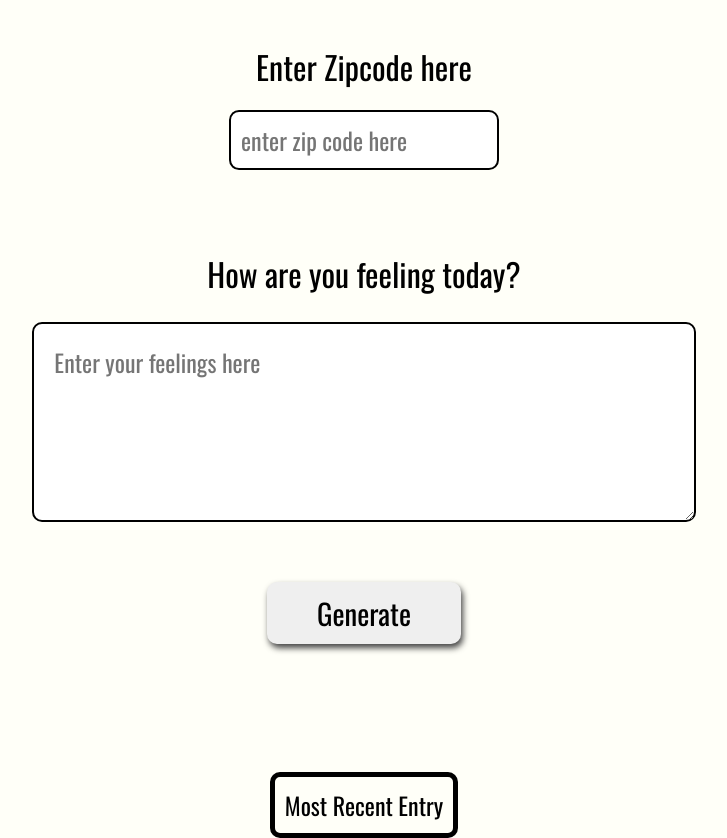
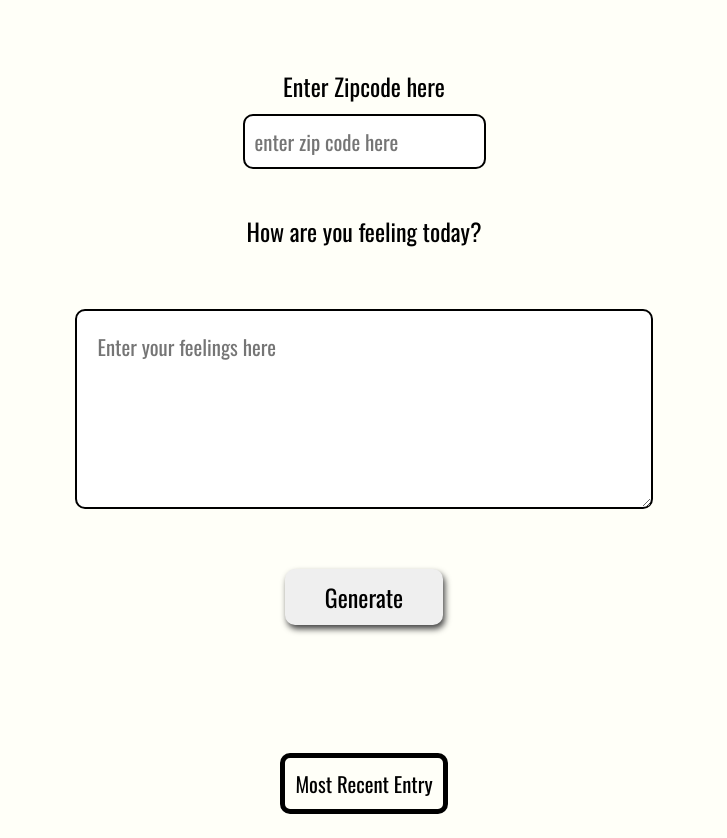
Before and after one commit to atheerweb/weatherApp, a plain HTML site: page website/index.html in a window 1280 px wide. Shown: the part 135-973 px from the top of the page, without its empty margins (276-1003 px from the left). After the commit the page ends 949 px from the top, so only its background shows below. Drawn offline with nearby package versions, Linux system fonts and the light colour scheme; a web font is replaced by a local one.

Commit message:
adjusting design

```diff
--- a/server.js
+++ b/server.js
@@ -3,6 +3,7 @@ projectData = {};
 
 // Require Express to run server and routes
 const express = require("express");
+const bodyParser = require('body-parser')
 // Start up an instance of app
 const app = express();
 /* Middleware*/
@@ -20,3 +21,7 @@ app.use(express.static("website"));
 const port = 8000;
 const successM = () => console.log(`server is running on port : ${port}`);
 const server = app.listen(port, successM);
+
+//endpoint object
+
+const projectData = {};
--- a/website/app.js
+++ b/website/app.js
@@ -1,5 +1,18 @@
 /* Global Variables */
-
+// fetch API
+document.addEventListener('click' , weather)
+const weather = async ( baseUrl , api , inputValue ) =>{
+     baseUrl    = "http://api.openweathermap.org/data/2.5/weather?q=Cairo&appid=";
+     api        = "10ffa9fc67e9982b1f9ead91b08820c2"
+     inputValue = '';
+    const response = await fetch (baseUrl+api)
+    try{
+        const finalStageData = response.temp.json()
+        console.log(finalStageData)
+    }catch(error){
+        console.log(`failed due to : ${error}`)
+    }
+}
 // Create a new date instance dynamically with JS
 let d = new Date();
 let newDate = d.getMonth()+'.'+ d.getDate()+'.'+ d.getFullYear();
--- a/website/style.css
+++ b/website/style.css
@@ -8,7 +8,7 @@ body{
 /*small phones style*/
 .headline{
     margin: auto;
-    font-size: 5rem;
+    font-size: 2rem;
 }
 #app{
     display: grid;
@@ -51,15 +51,15 @@ body{
 }
 .title{
     margin: auto;
-    font-size: 3rem;
-    padding: 30px;
+    font-size: 1.3rem;
+    padding: 10px;
     border-radius: 10px;
 }
 
 /*  Basic Styling To Override Default For Basic HTML Elements */
 label{
     display:block;
-    font-size: 3.5rem;
+    font-size: 1.5rem;
     margin:0 auto;
     text-align: center;
 }
@@ -68,21 +68,22 @@ input{
     display:block;
     height:auto;
     width: auto;
-    font-size: 3rem;
+    font-size: 1.3rem;
     font-family: 'Oswald', sans-serif;
     border: none;
     border: solid 2px black;
     padding: 10px;
     border-radius: 10px;
-    margin: 60px;
+    margin:auto;
+    margin-top: 10px;
 }
 
 button{
-    font-size: 3rem;
+    font-size: 1.5rem;
     font-family: 'Oswald', sans-serif;
     border: none;
     box-shadow: 2px 4px 6px #444;
-    padding:20px 100px;
+    padding:10px 40px;
     border-radius: 10px;
 }
 h1{
@@ -95,9 +96,9 @@ h1{
     align-items: center;
 }
 textarea{
-    font-size: 3rem;
+    font-size: 1.3rem;
     font-family: 'Oswald', sans-serif;
-    width: 90%;
+    width: 85%;
     height:200px;
     border:solid 2px black;
     margin: 60px;
@@ -127,7 +128,11 @@ button:focus {
 
 }
 
-@media screen  and (min-width: 1024px){
+
+.entry {
+        margin-top: 300px;
+    }
+@media screen and (min-width:1366px){
     .headline {
         font-size: 3rem;
     }
@@ -160,4 +165,4 @@ button:focus {
             padding: 10px;
             border-radius: 10px;
         }
-}
+    }
```
